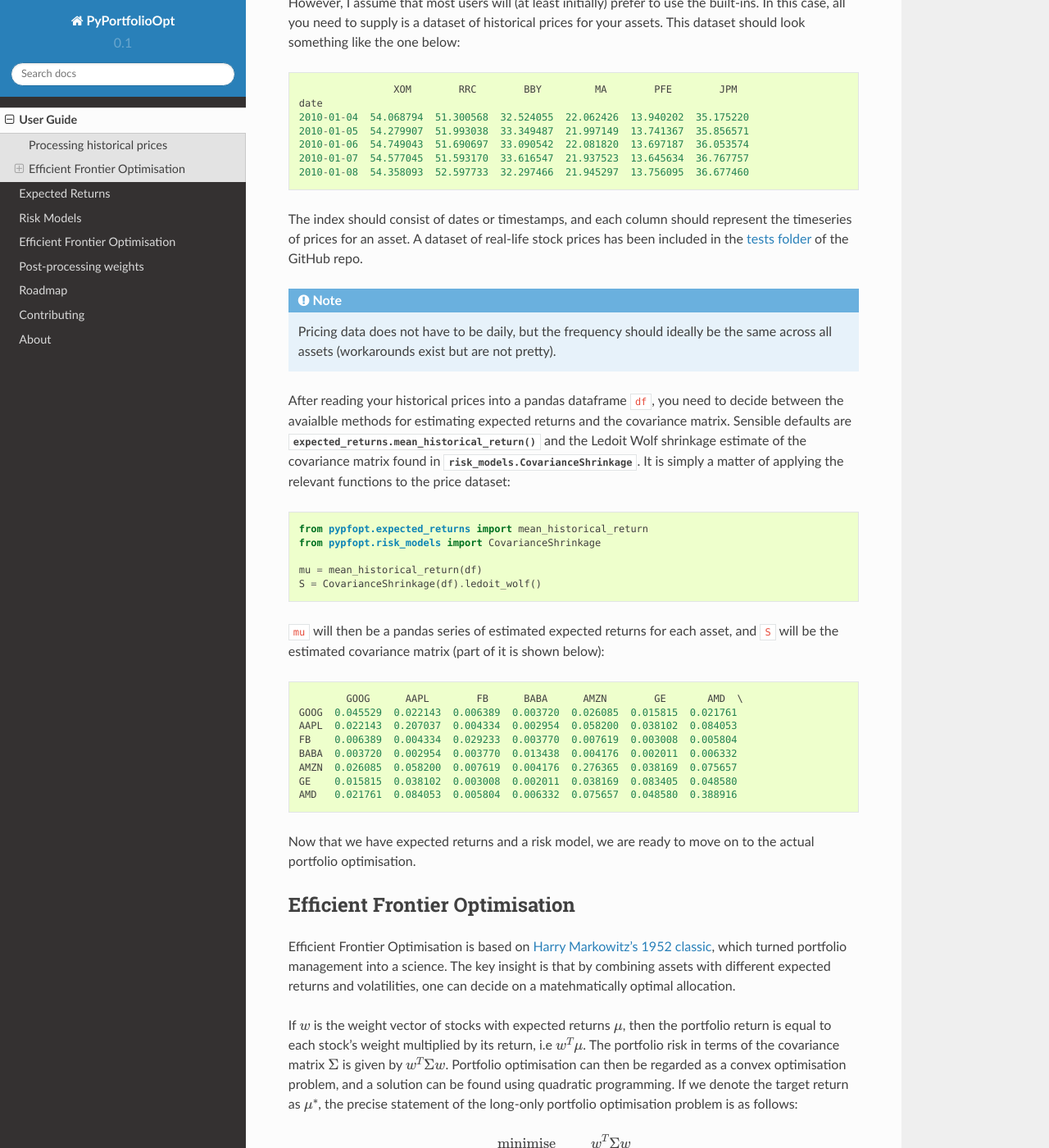
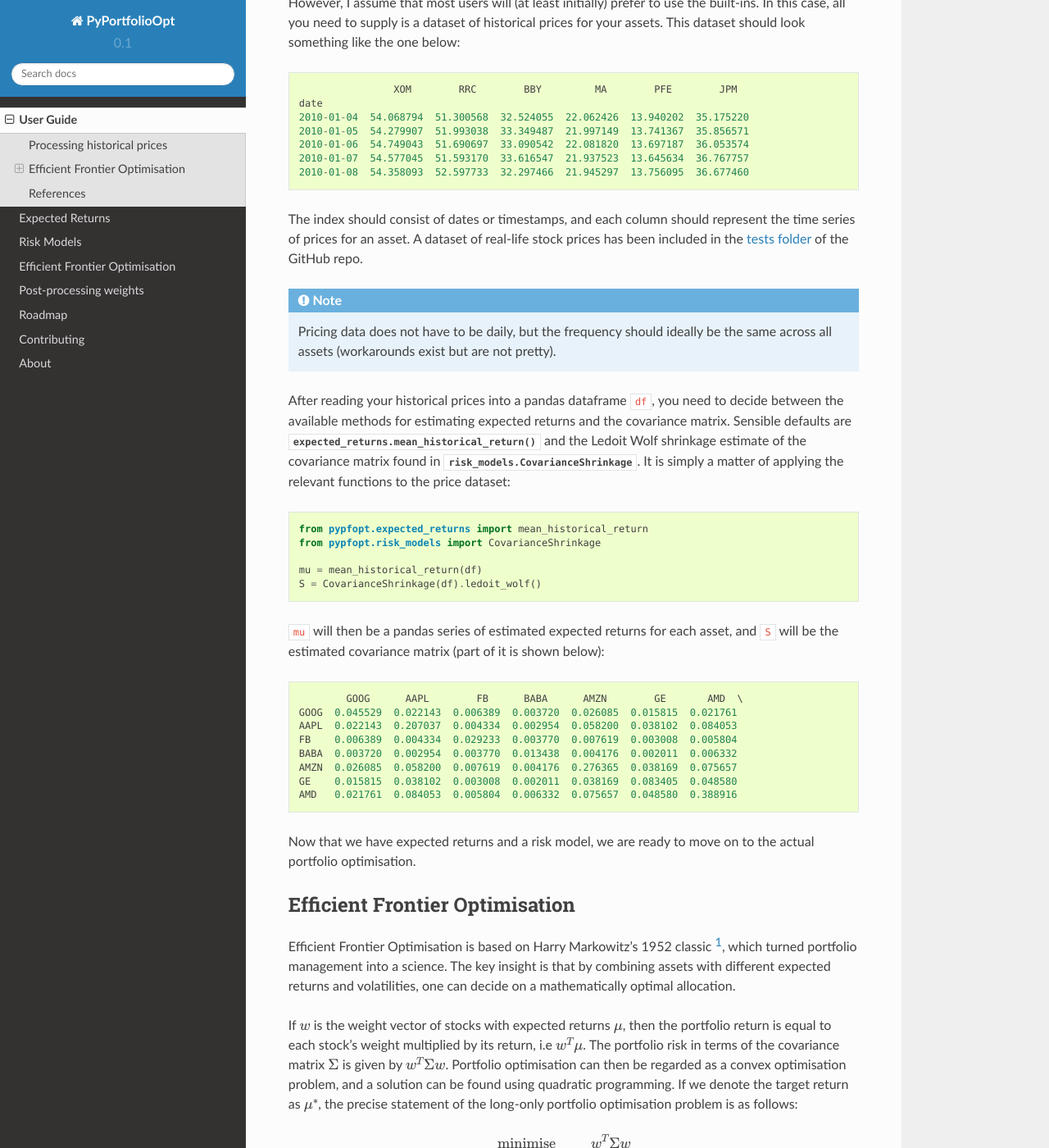
Before and after one commit to robertmartin8/PyPortfolioOpt, a Sphinx documentation site: the page built from docs/UserGuide.rst, in a window 1280 px wide and 1400 px high, scrolled down 1016 px. Shown: the whole window at 82% size. Built offline with Sphinx 7.4.7 and the Read the Docs theme 2.0.0, drawn with Linux system fonts in a browser that asks for light colours; some of the changed text lies outside the part shown.

Commit message:
formatting and typos

```diff
--- a/docs/UserGuide.rst
+++ b/docs/UserGuide.rst
@@ -37,8 +37,8 @@ This dataset should look something like the one below::
     2010-01-08  54.358093  52.597733  32.297466  21.945297  13.756095  36.677460
 
 The index should consist of dates or timestamps, and each column should represent the
-timeseries of prices for an asset. A dataset of real-life stock prices has been included
-in the `tests folder <https://github.com/robertmartin8/PyPortfolioOpt/tree/master/tests>`_
+time series of prices for an asset. A dataset of real-life stock prices has been
+included in the `tests folder <https://github.com/robertmartin8/PyPortfolioOpt/tree/master/tests>`_
 of the GitHub repo.
 
 .. note::
@@ -47,7 +47,7 @@ of the GitHub repo.
     be the same across all assets (workarounds exist but are not pretty).
 
 After reading your historical prices into a pandas dataframe ``df``, you need to decide
-between the avaialble methods for estimating expected returns and the covariance matrix.
+between the available methods for estimating expected returns and the covariance matrix.
 Sensible defaults are :py:func:`expected_returns.mean_historical_return()` and
 the Ledoit Wolf shrinkage estimate of the covariance matrix found in
 :py:class:`risk_models.CovarianceShrinkage`. It is simply a matter of applying the
@@ -81,11 +81,10 @@ actual portfolio optimisation.
 Efficient Frontier Optimisation
 ===============================
 
-Efficient Frontier Optimisation is based on `Harry Markowitz's 1952 classic
-<https://onlinelibrary.wiley.com/doi/abs/10.1111/j.1540-6261.1952.tb01525.x>`_, which
+Efficient Frontier Optimisation is based on Harry Markowitz's 1952 classic [1]_, which
 turned  portfolio management into a science. The key insight is that by combining
 assets with different expected returns and volatilities, one can decide on a
-matehmatically optimal allocation.
+mathematically optimal allocation.
 
 If :math:`w` is the weight vector of stocks with expected returns :math:`\mu`, then the
 portfolio return is equal to each stock's weight multiplied by its return, i.e
@@ -118,7 +117,7 @@ corresponding to 'better' portfolios (in terms of the Sharpe Ratio). The dotted
 black line is the efficient frontier itself. The triangular markers represent the
 best portfolios for different optimisation objectives.
 
-The Sharpe ratio is the portfolio's return less the risk free rate, per unit risk
+The Sharpe ratio is the portfolio's return less the risk-free rate, per unit risk
 (volatility).
 
 .. math::
@@ -250,3 +248,9 @@ The result of this has far fewer negligible weights than before::
 This concludes the guided tour. Head over to the appropriate sections
 in the sidebar to learn more about the parameters and theoretical details of the
 different functionality offered by PyPortfolioOpt.
+
+
+References
+==========
+
+.. [1] Markowitz, H. (1952). `Portfolio Selection <https://onlinelibrary.wiley.com/doi/abs/10.1111/j.1540-6261.1952.tb01525.x>`_. The Journal of Finance, 7(1), 77–91. https://doi.org/10.1111/j.1540-6261.1952.tb01525.x
```
Also changed, not shown: other parts of docs/UserGuide.rst (+12 -13 lines).
